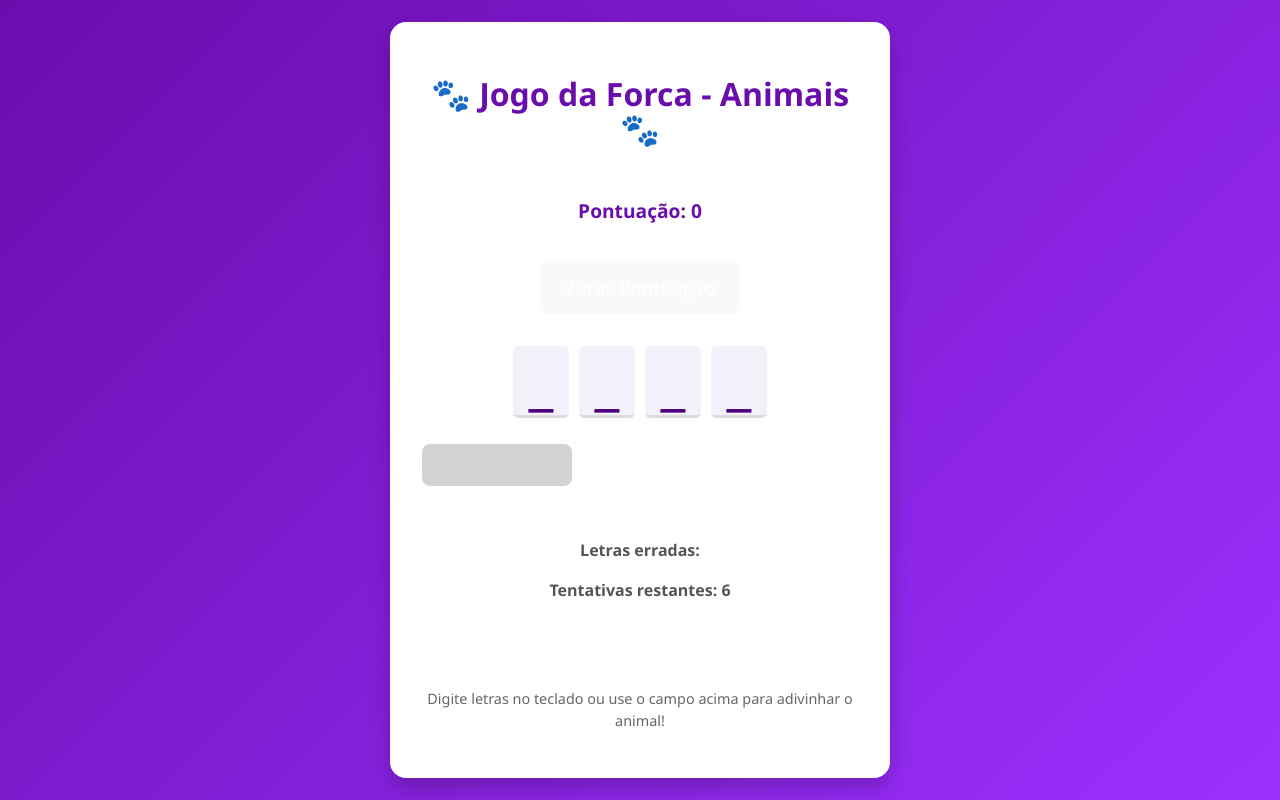
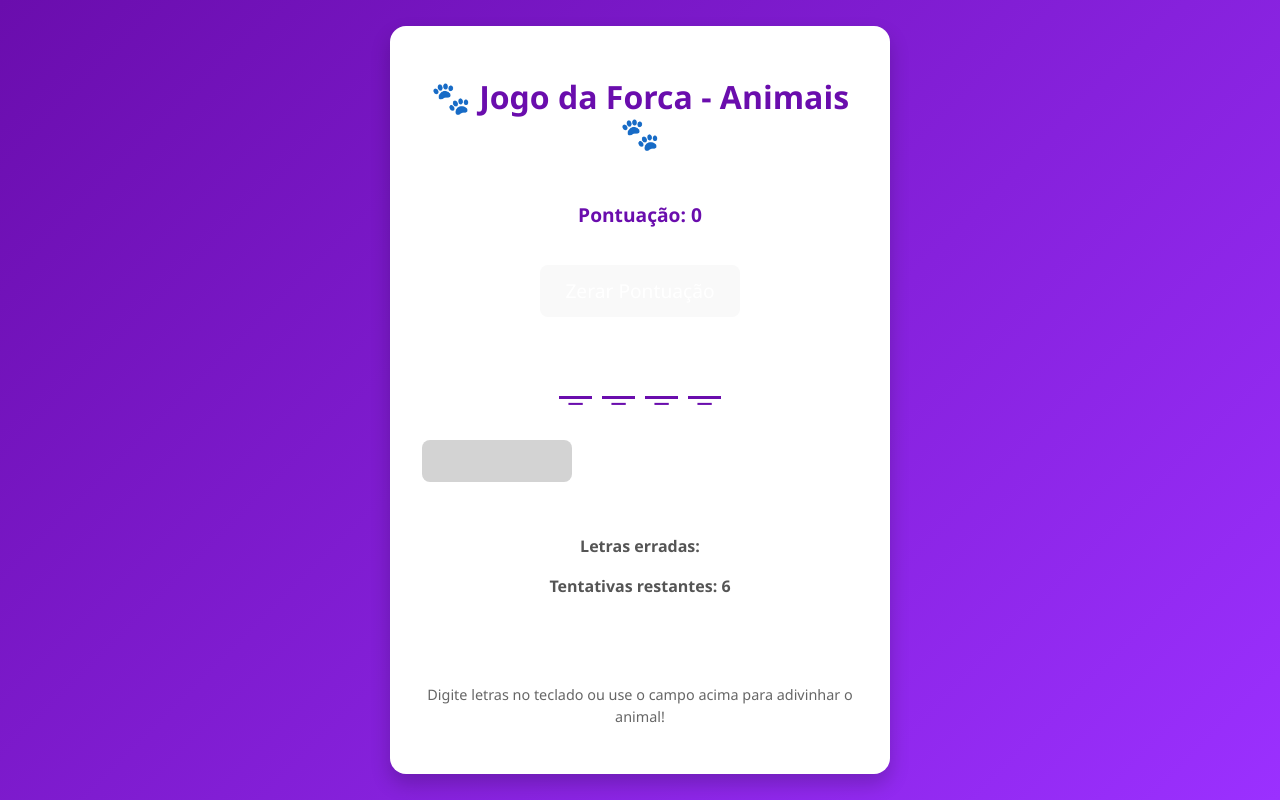
Before and after one commit to PauloLima4/jogo-da-forca, a React (Vite) app in the folder jogo-da-forca/: page / in a window 1280 px wide. Built offline with nearby package versions, Linux system fonts and the light colour scheme.

Commit message:
Update App.css

```diff
--- a/jogo-da-forca/src/App.css
+++ b/jogo-da-forca/src/App.css
@@ -45,24 +45,18 @@ body {
   display: flex;
   justify-content: center;
   gap: 10px;
-  flex-wrap: nowrap;
-  overflow-x: auto;
-  padding: 0 10px;
-  user-select: none;
+  margin: 15px 0;
+  flex-wrap: wrap;
 }
 
 .letter {
-  font-size: 3.5rem;
-  width: 3.5rem;
-  height: 4.5rem;
-  line-height: 4.5rem;
-  border-bottom: 3px solid #ddd;
+  font-size: 2.0rem;
+  width: 33px;
+  height: 35px;
+  border-bottom: 3px solid #6a0dad;
   text-transform: uppercase;
   text-align: center;
-  color: #4b0082;
-  background-color: #f4f0fa;
-  border-radius: 5px;
-  flex-shrink: 0;
+  color: #6a0dad;
   user-select: none;
 }
 
```
